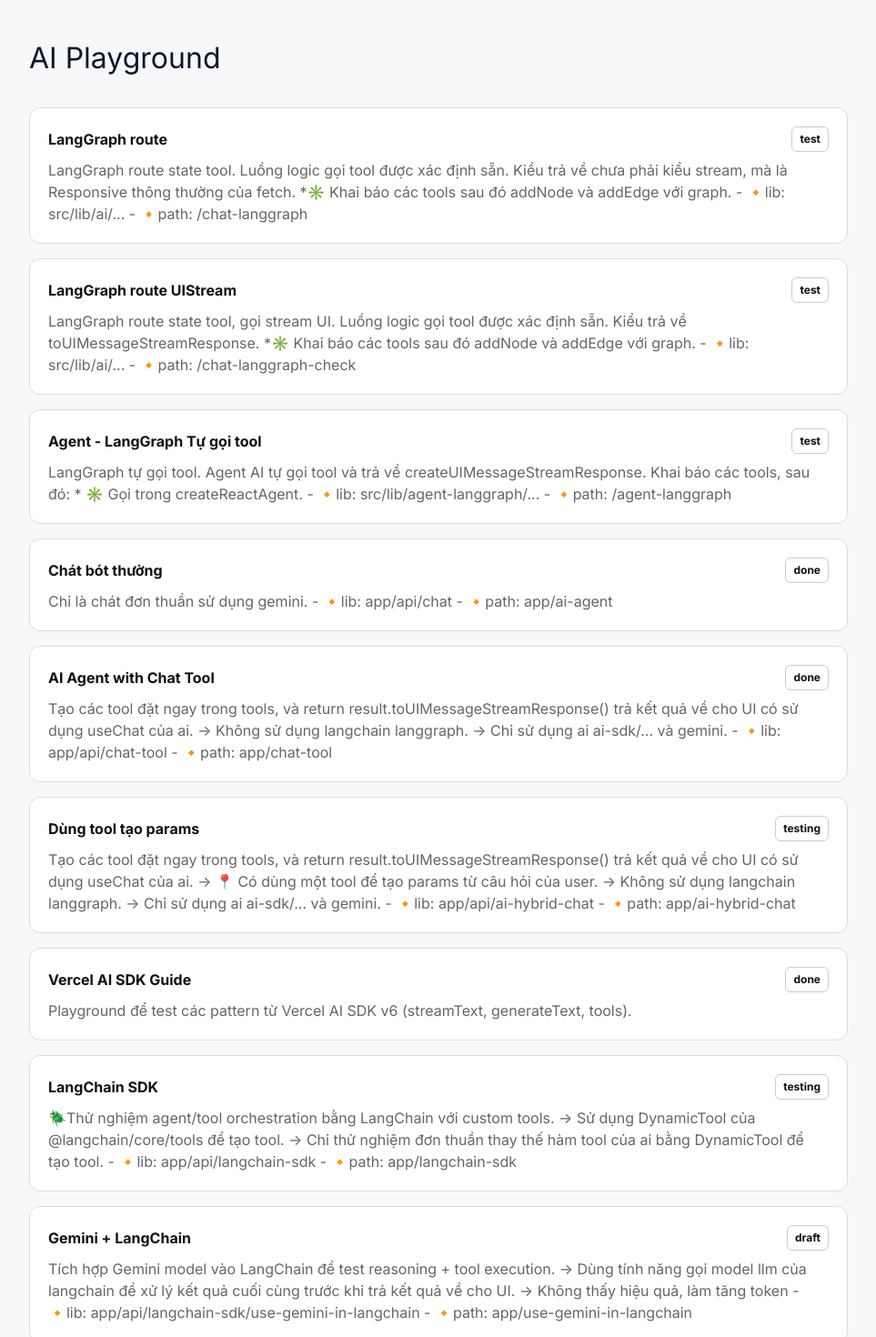
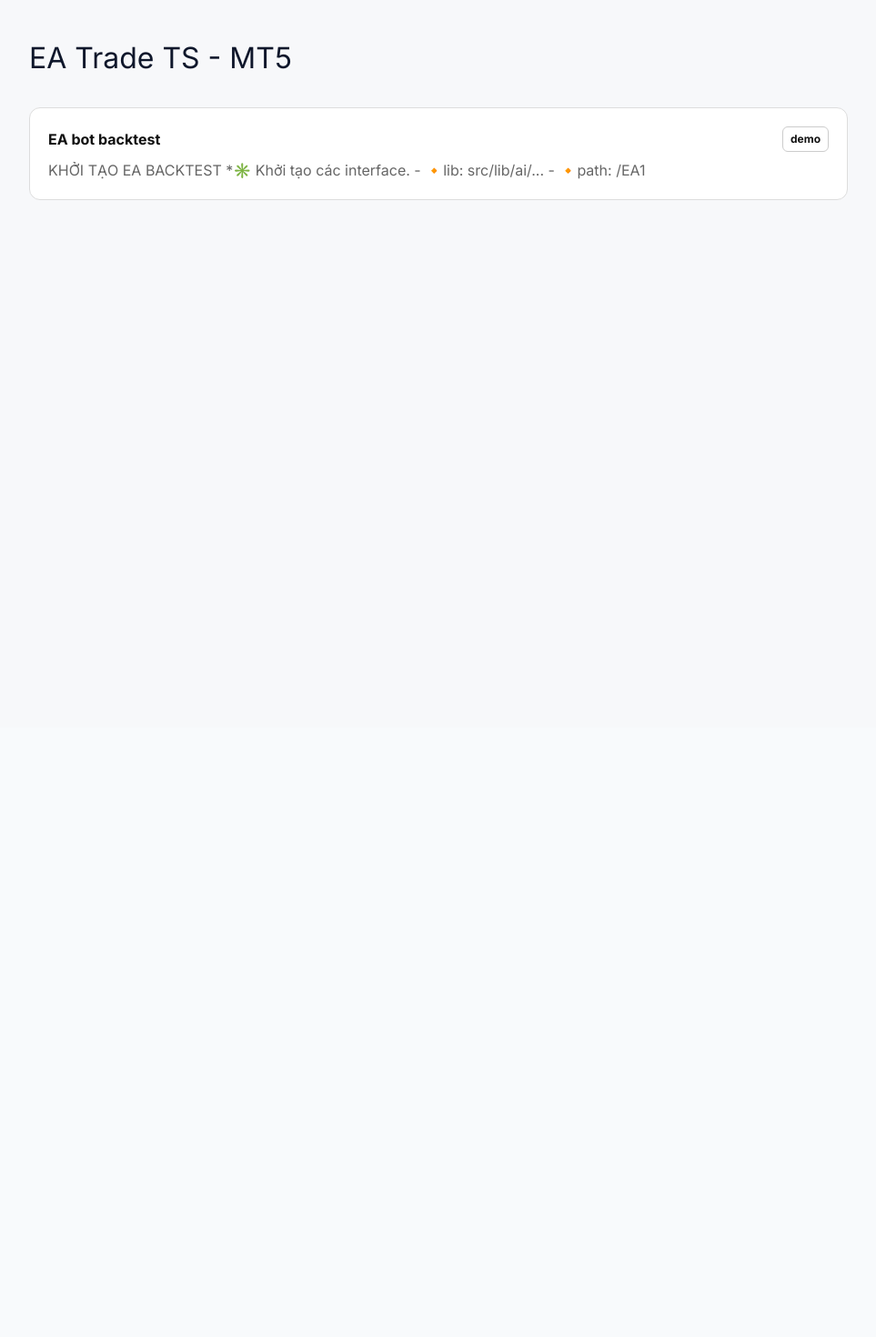
Before and after one commit to phxbinh/eabottrade, a Next.js app: page / in a window 1280 px wide. Shown: the top 1470 px of the page at 91% size, without its empty margins (8-971 px from the left). After the commit the page ends 800 px from the top, so only its background shows below. Built offline with nearby package versions, Linux system fonts and the light colour scheme.

Commit message:
Update page.tsx

```diff
--- a/src/app/page.tsx
+++ b/src/app/page.tsx
@@ -1,161 +1,27 @@
+
+
 // app/page.tsx
-/*
-import React from 'react';
-
-export default function HomePage() {
-  return (
-    <div style={containerStyle}>
-      <h1 style={headingStyle}>Hello world</h1>
-    </div>
-  );
-}
-
-// Cấu hình style cơ bản cho đẹp mắt
-const containerStyle: React.CSSProperties = {
-  display: 'flex',
-  justifyContent: 'center',
-  alignItems: 'center',
-  height: '100vh',
-  backgroundColor: '#f0f2f5',
-  fontFamily: 'system-ui, sans-serif',
-};
-
-const headingStyle: React.CSSProperties = {
-  fontSize: '3rem',
-  color: '#333',
-  fontWeight: 'bold',
-};
-*/
-
-// app/page.tsx -> 🟢chatGPT thiết kế
 import Link from 'next/link';
 import React from 'react';
 
 const routes = [
   {
-    href: '/chat-langgraph',
-    title: 'LangGraph route',
+    href: '/EA1',
+    title: 'EA bot backtest',
     summary:
-      `LangGraph route state tool.
-Luồng logic gọi tool được xác định sẵn.
-Kiều trả về chưa phải kiểu stream, mà là Responsive thông thường của fetch.
-*✳️ Khai báo các tools sau đó addNode và addEdge với graph.
+      `KHỞI TẠO EA BACKTEST
+*✳️ Khởi tạo các interface.
 - 🔸lib: src/lib/ai/...
-- 🔸path: /chat-langgraph`,
-    status: 'test',
+- 🔸path: /EA1`,
+    status: 'demo',
   },
-  {
-    href: '/chat-langgraph-check',
-    title: 'LangGraph route UIStream',
-    summary:
-      `LangGraph route state tool, gọi stream UI.
-Luồng logic gọi tool được xác định sẵn.
-Kiểu trả về toUIMessageStreamResponse.
-\n*✳️ Khai báo các tools sau đó addNode và addEdge với graph.
-\n- 🔸lib: src/lib/ai/...
-\n- 🔸path: /chat-langgraph-check
-`,
-    status: 'test',
-  },
-  {
-    href: '/agent-langgraph',
-    title: 'Agent - LangGraph Tự gọi tool',
-    summary:
-      `LangGraph tự gọi tool.
-Agent AI tự gọi tool và trả về createUIMessageStreamResponse.
-Khai báo các tools, sau đó:
-* ✳️ Gọi trong createReactAgent.
-- 🔸lib: src/lib/agent-langgraph/...
-- 🔸path: /agent-langgraph
-`,
-    status: 'test',
-  },
-  {
-    href: '/ai-agent',
-    title: 'Chát bót thường',
-    summary:
-      `Chỉ là chát đơn thuần sử dụng gemini.
-- 🔸lib: app/api/chat
-- 🔸path: app/ai-agent
-`,
-    status: 'done',
-  },
-  {
-    href: '/chat-tool',
-    title: 'AI Agent with Chat Tool',
-    summary:
-      `Tạo các tool đặt ngay trong tools, và return result.toUIMessageStreamResponse() trả kết quả về cho UI có sử dụng useChat của ai.
--> Không sử dụng langchain langgraph.
--> Chỉ sử dụng ai ai-sdk/... và gemini.
-- 🔸lib: app/api/chat-tool
-- 🔸path: app/chat-tool
-`,
-    status: 'done',
-  },
-  {
-    href: '/ai-hybrid-chat',
-    title: 'Dùng tool tạo params',
-    summary:
-      `Tạo các tool đặt ngay trong tools, và return result.toUIMessageStreamResponse() trả kết quả về cho UI có sử dụng useChat của ai.
--> 📍 Có dùng một tool để tạo params từ câu hỏi của user.
--> Không sử dụng langchain langgraph.
--> Chỉ sử dụng ai ai-sdk/... và gemini.
-- 🔸lib: app/api/ai-hybrid-chat
-- 🔸path: app/ai-hybrid-chat
-`,
-    status: 'testing',
-  },
-  {
-    href: '/vercel-guides',
-    title: 'Vercel AI SDK Guide',
-    summary:
-      'Playground để test các pattern từ Vercel AI SDK v6 (streamText, generateText, tools).',
-    status: 'done',
-  },
-  {
-    href: '/langchain-sdk',
-    title: 'LangChain SDK',
-    summary:
-      `🪲Thử nghiệm agent/tool orchestration bằng LangChain với custom tools.
--> Sử dụng DynamicTool của @langchain/core/tools để tạo tool.
--> Chỉ thử nghiệm đơn thuần thay thế hàm tool của ai bằng DynamicTool để tạo tool.
-- 🔸lib: app/api/langchain-sdk
-- 🔸path: app/langchain-sdk
-`,
-    status: 'testing',
-  },
-  {
-    href: '/use-gemini-in-langchain',
-    title: 'Gemini + LangChain',
-    summary:
-      `Tích hợp Gemini model vào LangChain để test reasoning + tool execution.
--> Dùng tính năng gọi model llm của langchain để xử lý kết quả cuối cùng trước khi trả kết quả về cho UI.
--> Không thấy hiệu quả, làm tăng token
-- 🔸lib: app/api/langchain-sdk/use-gemini-in-langchain
-- 🔸path: app/use-gemini-in-langchain
-`,
-    status: 'draft',
-  },
-{
-    href: '/test-agent-langchain',
-    title: 'Agent Langchain guide from web',
-    summary:
-      'Agent đơn giản hướng dẫn từ langchain web, (grok,chatGPT, gemini)',
-    status: 'done',
-  },
-{
-    href: '/chat-langgraph-agent-child',
-    title: 'Tạo Agent cha (graph) agent con (createReactAgent)',
-    summary:
-      'Agent cha (detectIntent), con tự gọi tool',
-    status: 'done',
-  },
+
 ];
 
 export default function HomePage() {
   return (
     <div style={containerStyle}>
-      <h1 style={headingStyle}>AI Playground</h1>
+      <h1 style={headingStyle}>EA Trade TS - MT5</h1>
 
       <div style={listStyle}>
         {routes.map((route) => (
```
